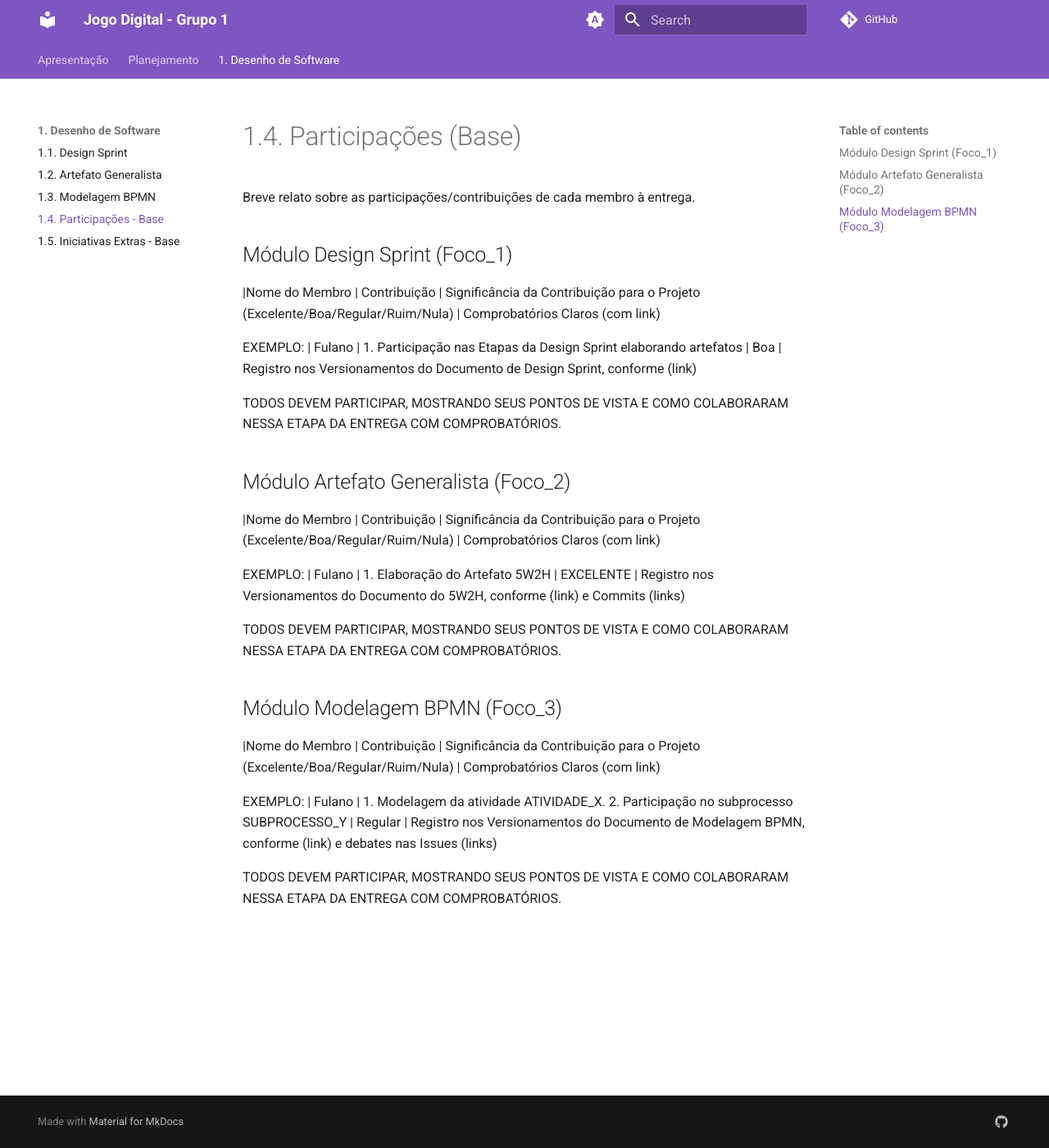
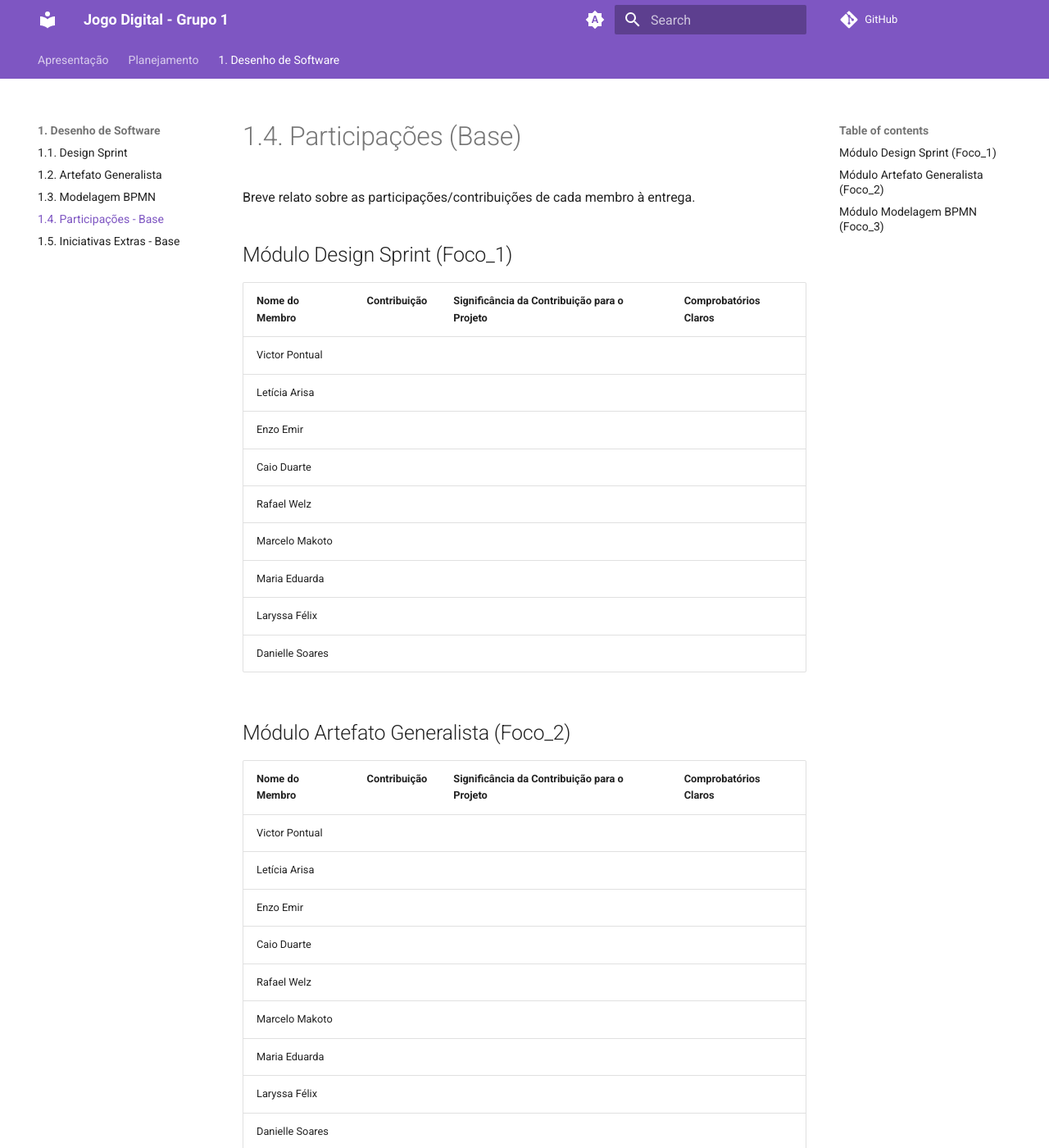
Before and after one commit to UnBArqDsw2025-2-Turma01/2025.2-T01-G1_JogoDigital_Entrega_01, an MkDocs documentation site: the page built from docs/Base/1.4.ParticipacoesBase.md, in a window 1280 px wide and 1400 px high. Shown: the whole window at 82% size. Built offline with MkDocs 1.6.1 and Material for MkDocs 9.7.7, drawn with Linux system fonts in a browser that asks for light colours; comment, search, counter and statistics services are not loaded; some of the changed text lies outside the part shown.

Commit message:
feat: formatação das tabelas de participação

```diff
--- a/docs/Base/1.4.ParticipacoesBase.md
+++ b/docs/Base/1.4.ParticipacoesBase.md
@@ -2,31 +2,47 @@
 
 Breve relato sobre as participações/contribuições de cada membro à entrega.
 
-## Módulo Design Sprint (Foco_1)
+## Módulo Design Sprint (Foco\_1)
 
-|Nome do Membro | Contribuição | Significância da Contribuição para o Projeto (Excelente/Boa/Regular/Ruim/Nula) | Comprobatórios Claros (com link)
-
-EXEMPLO:
-| Fulano  |  1. Participação nas Etapas da Design Sprint elaborando artefatos | Boa | Registro nos Versionamentos do Documento de Design Sprint, conforme (link)
-
-TODOS DEVEM PARTICIPAR, MOSTRANDO SEUS PONTOS DE VISTA E COMO COLABORARAM NESSA ETAPA DA ENTREGA COM COMPROBATÓRIOS.
+| Nome do Membro  | Contribuição | Significância da Contribuição para o Projeto | Comprobatórios Claros |
+|-----------------|--------------|-----------------------------------------------|-----------------------|
+| Victor Pontual  |  |  |  |
+| Letícia Arisa   |  |  |  |
+| Enzo Emir       |  |  |  |
+| Caio Duarte     |  |  |  |
+| Rafael Welz     |  |  |  |
+| Marcelo Makoto  |  |  |  |
+| Maria Eduarda   |  |  |  |
+| Laryssa Félix   |  |  |  |
+| Danielle Soares |  |  |  |
 
 
-## Módulo Artefato Generalista (Foco_2)
+## Módulo Artefato Generalista (Foco\_2)
 
-|Nome do Membro | Contribuição | Significância da Contribuição para o Projeto (Excelente/Boa/Regular/Ruim/Nula) | Comprobatórios Claros (com link)
-
-EXEMPLO:
-| Fulano  |  1. Elaboração do Artefato 5W2H | EXCELENTE | Registro nos Versionamentos do Documento do 5W2H, conforme (link) e Commits (links)
-
-TODOS DEVEM PARTICIPAR, MOSTRANDO SEUS PONTOS DE VISTA E COMO COLABORARAM NESSA ETAPA DA ENTREGA COM COMPROBATÓRIOS.
+| Nome do Membro  | Contribuição | Significância da Contribuição para o Projeto | Comprobatórios Claros |
+|-----------------|--------------|-----------------------------------------------|-----------------------|
+| Victor Pontual  |  |  |  |
+| Letícia Arisa   |  |  |  |
+| Enzo Emir       |  |  |  |
+| Caio Duarte     |  |  |  |
+| Rafael Welz     |  |  |  |
+| Marcelo Makoto  |  |  |  |
+| Maria Eduarda   |  |  |  |
+| Laryssa Félix   |  |  |  |
+| Danielle Soares |  |  |  |
 
 
-## Módulo Modelagem BPMN (Foco_3)
+## Módulo Modelagem BPMN (Foco\_3)
 
-|Nome do Membro | Contribuição | Significância da Contribuição para o Projeto (Excelente/Boa/Regular/Ruim/Nula) | Comprobatórios Claros (com link)
 
-EXEMPLO:
-| Fulano  |  1. Modelagem da atividade ATIVIDADE_X. 2. Participação no subprocesso SUBPROCESSO_Y | Regular | Registro nos Versionamentos do Documento de Modelagem BPMN, conforme (link) e debates nas Issues (links)
-
-TODOS DEVEM PARTICIPAR, MOSTRANDO SEUS PONTOS DE VISTA E COMO COLABORARAM NESSA ETAPA DA ENTREGA COM COMPROBATÓRIOS.
+| Nome do Membro  | Contribuição | Significância da Contribuição para o Projeto | Comprobatórios Claros |
+|-----------------|--------------|-----------------------------------------------|-----------------------|
+| Victor Pontual  |  |  |  |
+| Letícia Arisa   |  |  |  |
+| Enzo Emir       |  |  |  |
+| Caio Duarte     |  |  |  |
+| Rafael Welz     |  |  |  |
+| Marcelo Makoto  |  |  |  |
+| Maria Eduarda   |  |  |  |
+| Laryssa Félix   |  |  |  |
+| Danielle Soares |  |  |  |
```
